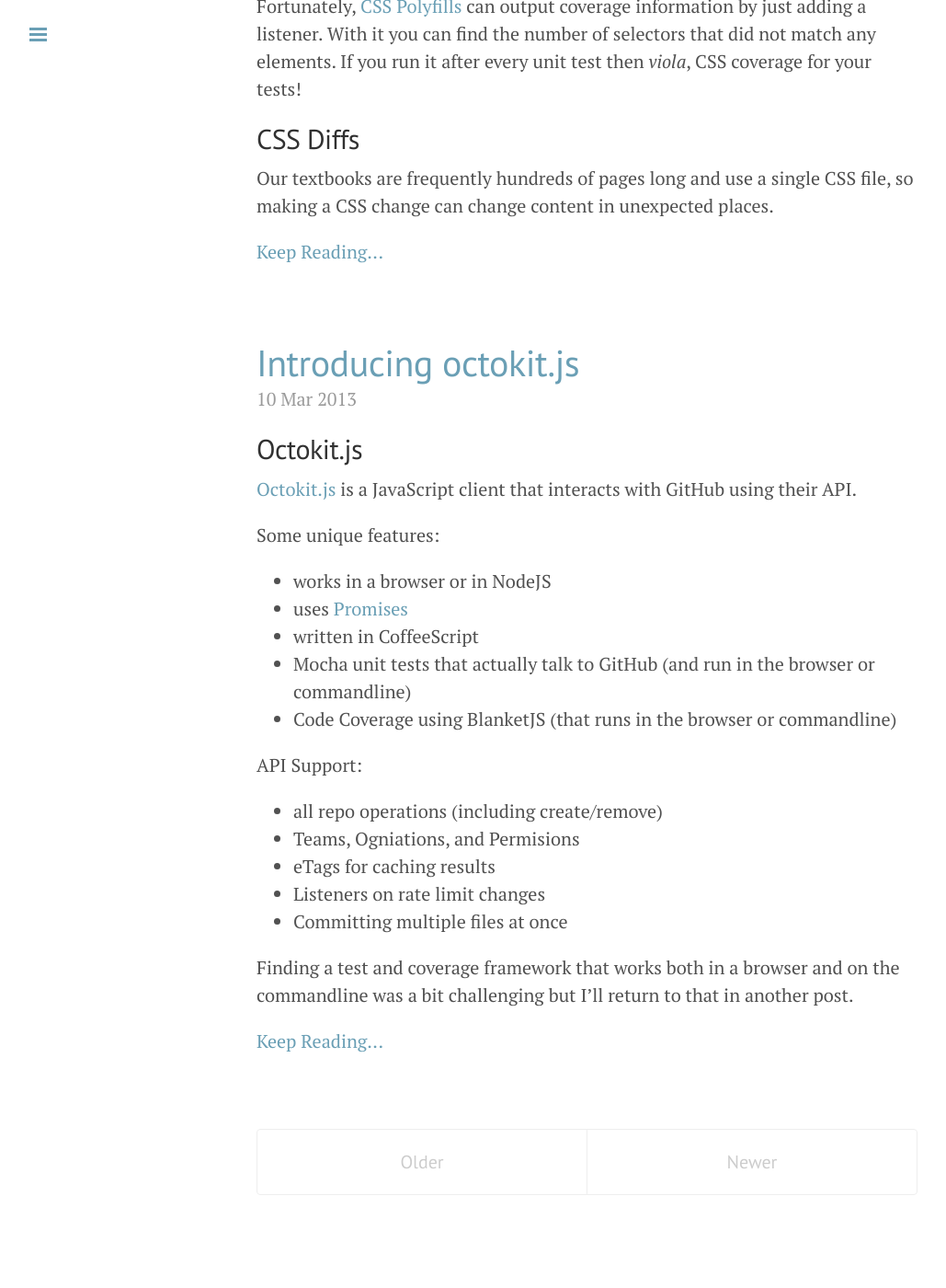
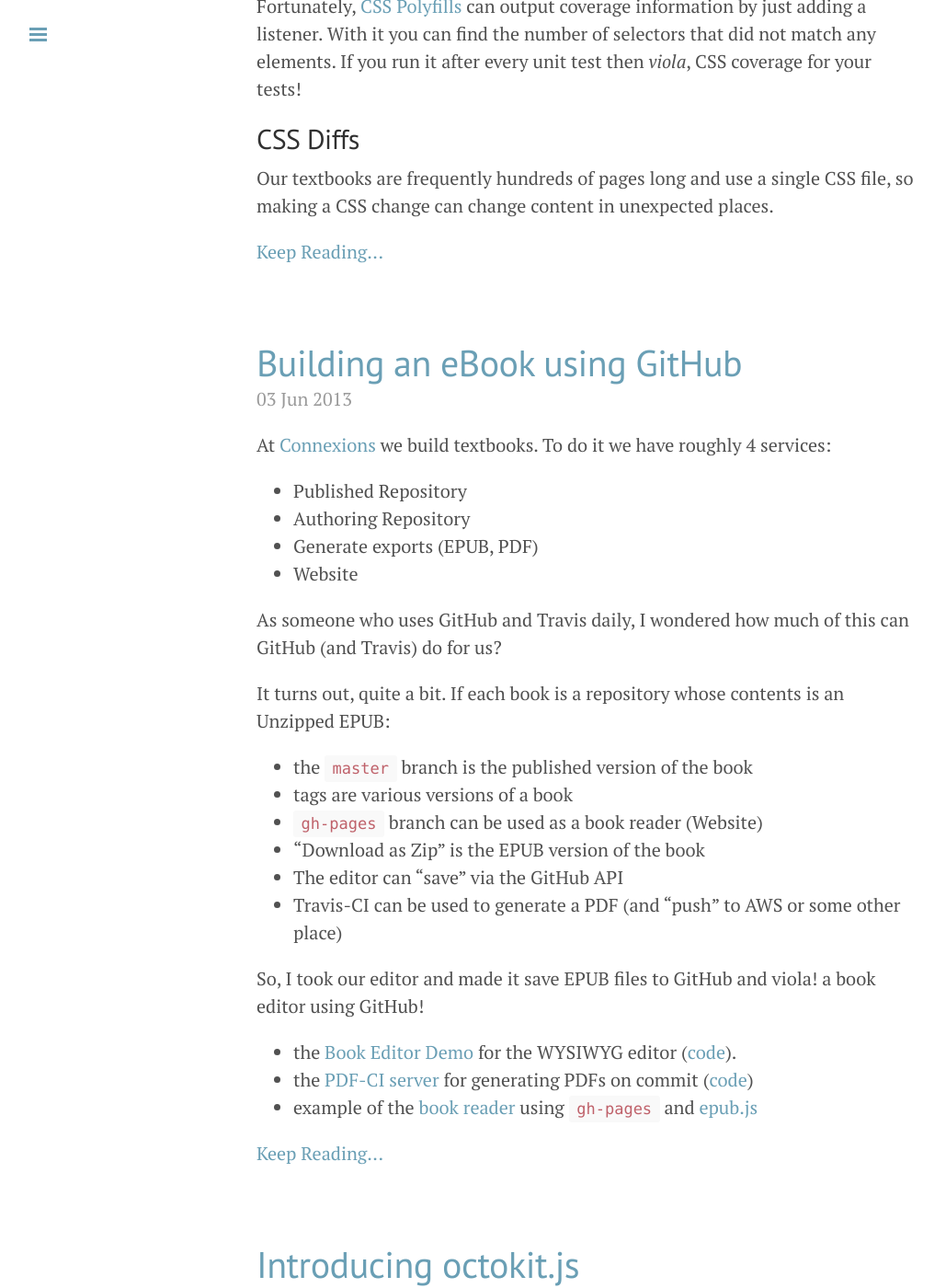
Before and after one commit to philschatz/philschatz.github.io, a Jekyll site: the page built from index.html, in a window 1280 px wide and 1400 px high, scrolled down 1143 px. Shown: the whole window at 92% size, without its empty margins (1-1030 px from the left). Built offline with Jekyll 4.4.1, drawn with Linux system fonts in a browser that asks for light colours; Markdown is read by kramdown in place of the engine named in the settings; the list of posts is cut into pages by our own code; before the commit the page ends 2502 px from its top, so only the background shows below that; some of the changed text lies outside the part shown.

Commit message:
add book editor post

```diff
--- /dev/null
+++ b/_posts/2013-06-03-github-bookeditor.md
@@ -0,0 +1,28 @@
+---
+layout: post
+title: Building an eBook using GitHub
+---
+
+At [Connexions](http://cnx.org) we build textbooks. To do it we have roughly 4 services:
+
+- Published Repository
+- Authoring Repository
+- Generate exports (EPUB, PDF)
+- Website
+
+As someone who uses GitHub and Travis daily, I wondered how much of this can GitHub (and Travis) do for us?
+
+It turns out, quite a bit. If each book is a repository whose contents is an Unzipped EPUB:
+
+- the `master` branch is the published version of the book
+- tags are various versions of a book
+- `gh-pages` branch can be used as a book reader (Website)
+- "Download as Zip" is the EPUB version of the book
+- The editor can "save" via the GitHub API
+- Travis-CI can be used to generate a PDF (and "push" to AWS or some other place)
+
+So, I took our editor and made it save EPUB files to GitHub and viola! a book editor using GitHub!
+
+- the [Book Editor Demo](http://oerpub.github.io/github-book-editor) for the WYSIWYG editor ([code](https://github.com/oerpub/github-book-editor)).
+- the [PDF-CI server](http://pdf.oerpub.org) for generating PDFs on commit ([code](https://github.com/philschatz/pdf-ci))
+- example of the [book reader](http://philschatz.com/epub-anatomy/reader/) using `gh-pages` and [epub.js](https://github.com/futurepress/epub.js)
--- a/_posts/2013-12-10-css-polyfills.md
+++ b/_posts/2013-12-10-css-polyfills.md
@@ -5,7 +5,7 @@
 
 CSS is meant to style structured HTML.
 
-## But, it's not good enough to make books
+## But, it's not good enough to make textbooks
 
 Sometimes you need to:
 
```
